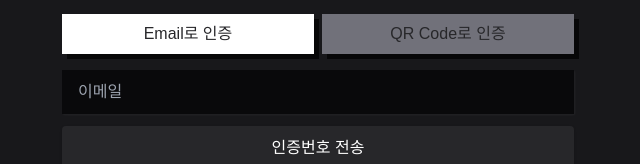
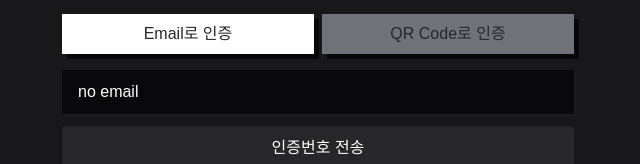
Before and after one commit to 42trancendence/front_end, a Next.js app: page /signup in a window 1280 px wide. Shown: the part 558-722 px from the top of the page, without its empty margins (322-962 px from the left). Built offline with nearby package versions, Linux system fonts and the light colour scheme; no server answers.

Commit message:
[ADD] Authentication functions

```diff
--- a/pages/signup.tsx
+++ b/pages/signup.tsx
@@ -61,7 +61,7 @@ export default function SignUpPage() {
 	const [validationCode, setvalidationCode] = useState<string>("");
 	let [isOpen, setIsOpen] = useState(false);
 	let [dialogText, setDialogText] = useState("");
-	const [validationEmail, setvalidationEmail] = useState<string>("");
+	const [validationEmail, setvalidationEmail] = useState<string>("no email");
 
 	useEffect(() => {
 		const inputEmailValue = async () => {
@@ -77,9 +77,14 @@ export default function SignUpPage() {
 					setvalidationEmail(data.email);
 				})
 				.catch((err) => {
+					console.log(err);
 					setvalidationEmail("no email");
 				})
-			);
+			)
+			.catch((err) => {
+				console.log(err);
+				setvalidationEmail("no email");
+			});
 		};
 
 		inputEmailValue();
```
